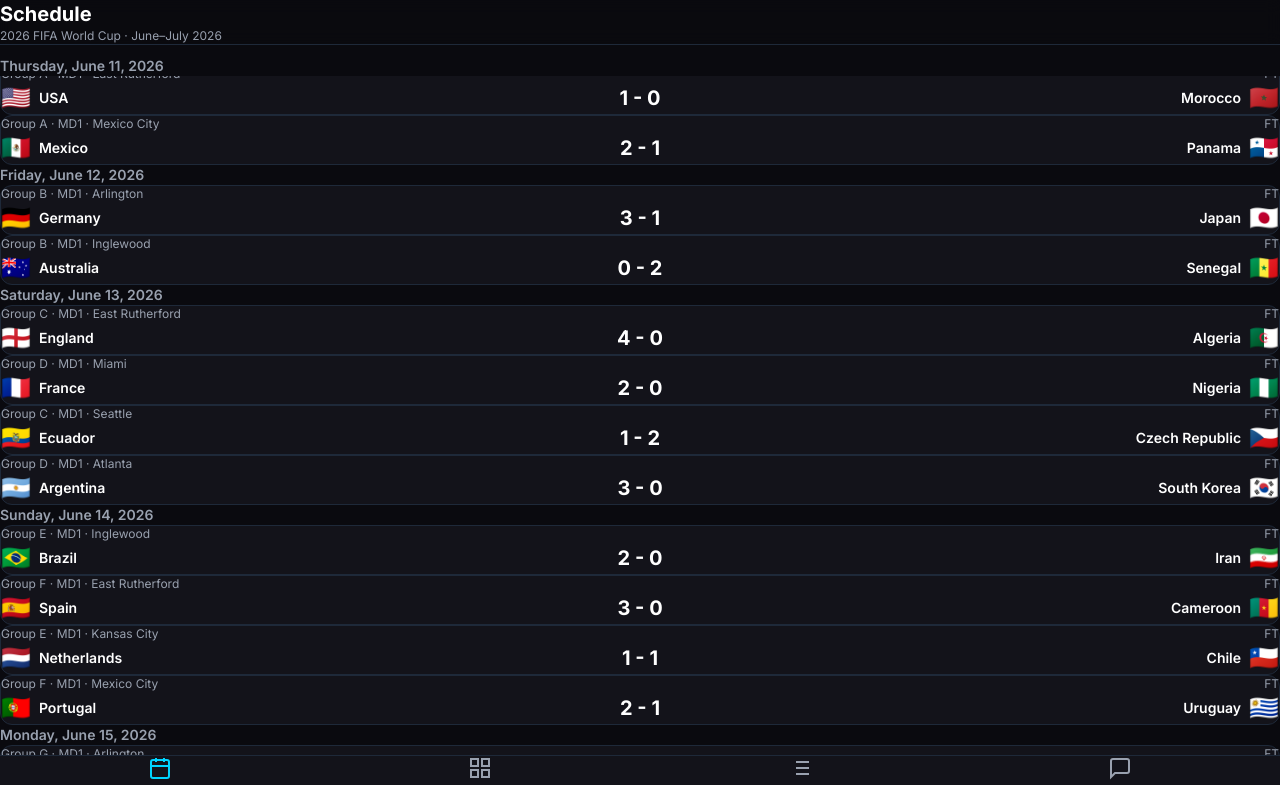
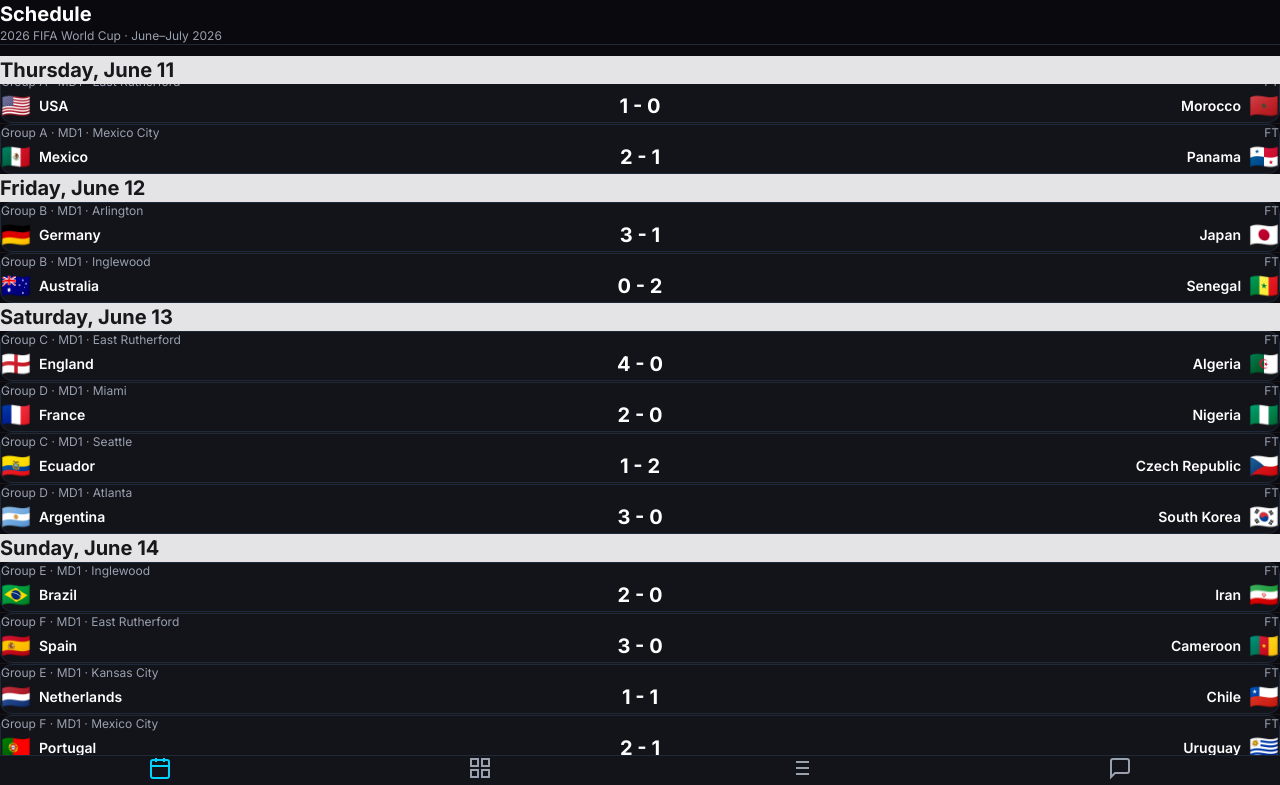
Before and after one commit to zpphillips-star/world-cup-2026, a Next.js app: page /schedule in a window 1280 px wide. Shown: the top 785 px of the page. Built offline with nearby package versions, Linux system fonts and the light colour scheme.

Commit message:
feat: schedule view - bigger date headers, contrasting bg, day spacing
Co-authored-by: Copilot <223556219+Copilot@users.noreply.github.com>

```diff
--- a/src/app/(tabs)/schedule/page.tsx
+++ b/src/app/(tabs)/schedule/page.tsx
@@ -5,7 +5,7 @@ function groupByDate(matches: ReturnType<typeof dataProvider.getMatches>) {
   const byDate: Record<string, typeof matches> = {}
   for (const m of matches) {
     const date = new Date(m.kickoff).toLocaleDateString('en-US', {
-      weekday: 'long', month: 'long', day: 'numeric', year: 'numeric',
+      weekday: 'long', month: 'long', day: 'numeric',
       timeZone: 'America/New_York',
     })
     if (!byDate[date]) byDate[date] = []
@@ -19,21 +19,28 @@ export default function SchedulePage() {
     (a, b) => new Date(a.kickoff).getTime() - new Date(b.kickoff).getTime()
   )
   const byDate = groupByDate(matches)
+  const dateEntries = Object.entries(byDate)
 
   return (
     <div className="min-h-screen bg-[#0a0a0f]">
-      <div className="sticky top-0 bg-[#0a0a0f]/90 backdrop-blur-sm z-10 px-4 py-3 border-b border-gray-800">
+      <div className="sticky top-0 bg-[#0a0a0f]/90 backdrop-blur-sm z-20 px-4 py-3 border-b border-gray-800">
         <h1 className="text-xl font-bold">Schedule</h1>
         <p className="text-xs text-gray-400 mt-0.5">2026 FIFA World Cup · June–July 2026</p>
       </div>
 
-      <div className="px-4 py-4">
-        {Object.entries(byDate).map(([date, dayMatches]) => (
-          <div key={date} className="mb-6">
-            <h2 className="text-sm font-semibold text-gray-400 mb-3 sticky top-14 bg-[#0a0a0f] py-1">{date}</h2>
-            {dayMatches.map(match => (
-              <MatchCard key={match.id} match={match} />
-            ))}
+      <div className="pb-8">
+        {dateEntries.map(([date, dayMatches], index) => (
+          <div key={date} className={index > 0 ? 'mt-8' : ''}>
+            <h2 className="sticky top-14 z-10 bg-zinc-200 dark:bg-zinc-700 px-4 py-3 text-xl font-bold text-zinc-900 dark:text-white">
+              {date}
+            </h2>
+            <div className="px-4 pt-2">
+              {dayMatches.map((match, i) => (
+                <div key={match.id} className={i < dayMatches.length - 1 ? 'border-b border-white/5' : ''}>
+                  <MatchCard match={match} />
+                </div>
+              ))}
+            </div>
           </div>
         ))}
       </div>
```
